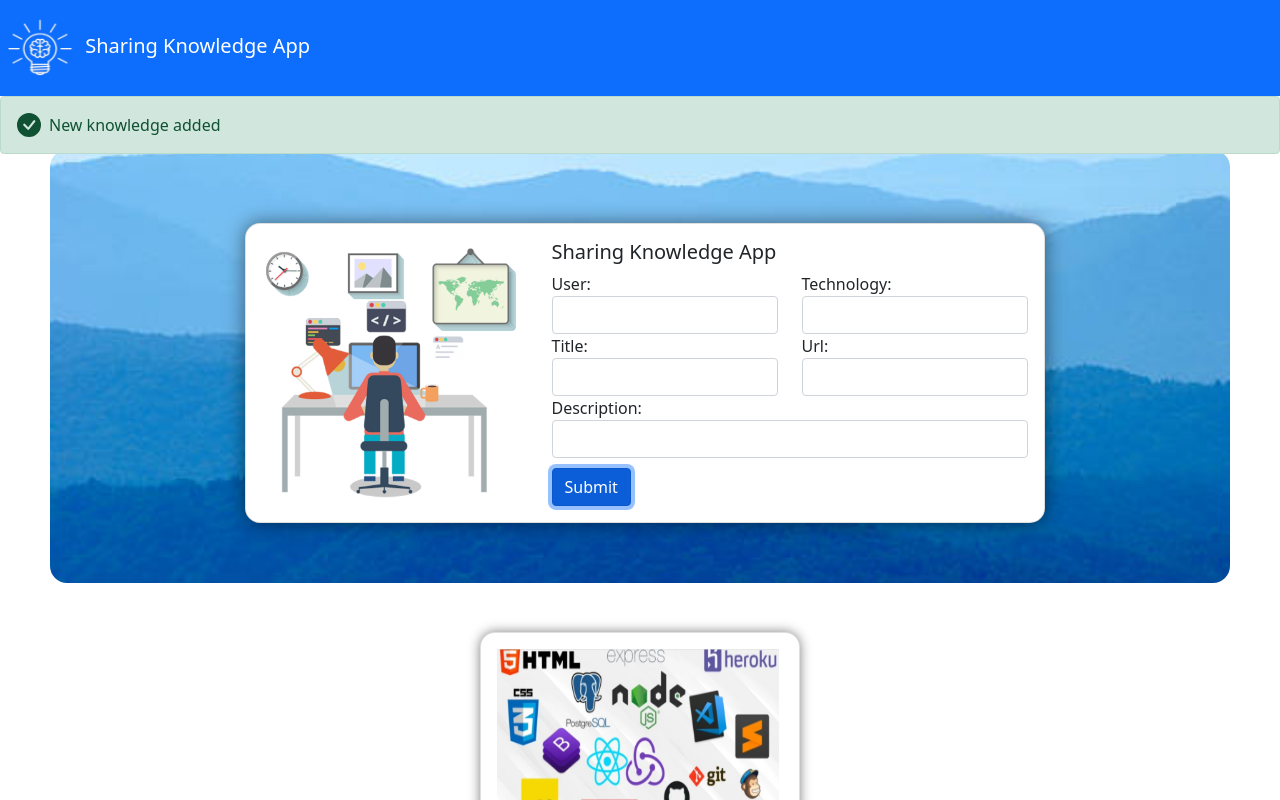
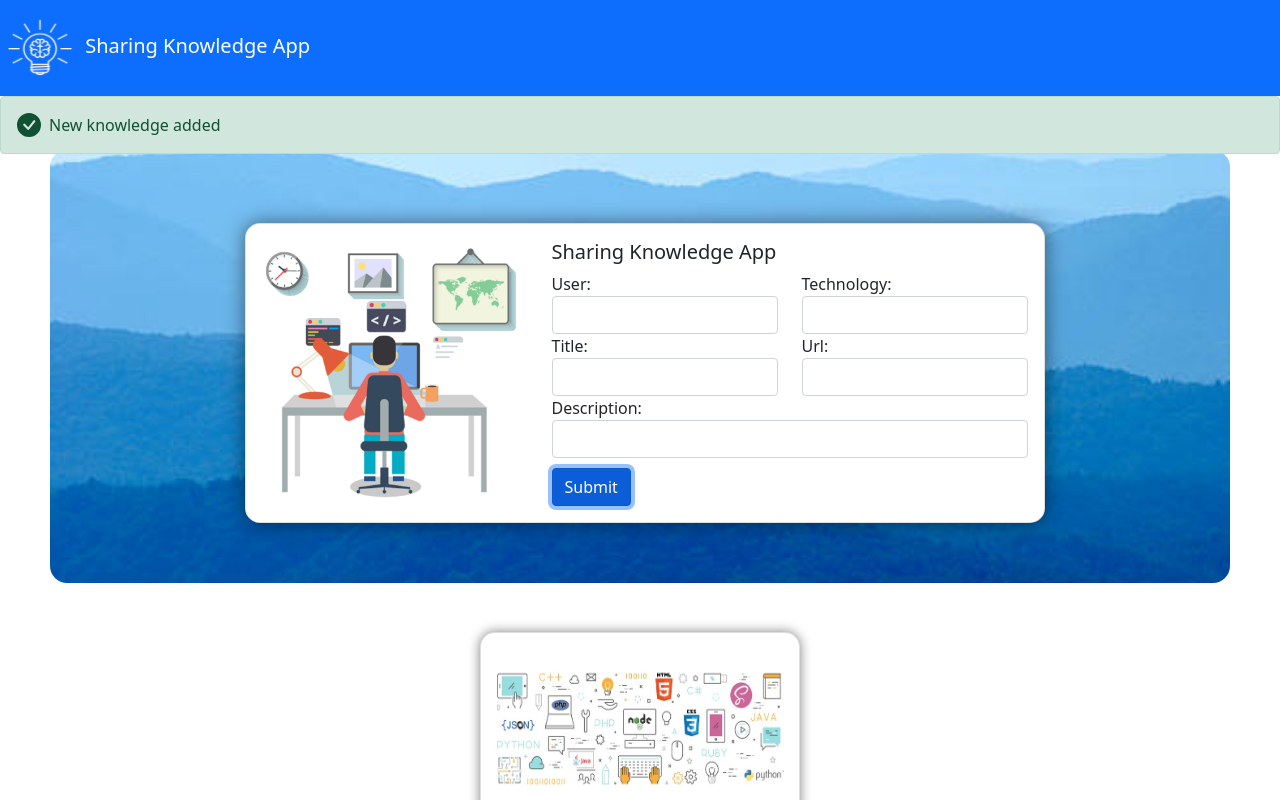
Before and after one commit to AngieBinnsM/SharingKnowledgeApp, a React (Create React App) app in the folder frontend/: page / in a window 1280 px wide. Both pictures are taken after typing "Sample", "Sample", "Sample", "Sample", "Sample" into the empty fields and a click on the button "Submit". Shown: the top 800 px of the page. Built offline with nearby package versions, Linux system fonts and the light colour scheme.

Commit message:
add image

```diff
--- a/frontend/src/Components/Card/Card.jsx
+++ b/frontend/src/Components/Card/Card.jsx
@@ -5,7 +5,7 @@ import { Button } from 'react-bootstrap'
 import { Card } from 'react-bootstrap'
 import { body } from './style'
 import ReactPlayer from 'react-player'
-import CardImg from './CardImg.jpg'
+import CardImg from './CardImg3.jpg'
 
 function SmallCard() {
   const know = useSelector((state) => state.knowledge.idea)
@@ -33,8 +33,8 @@ function SmallCard() {
           height='159px'
           muted='false'
           playing= 'true'
-        ></ReactPlayer>) : (<img src={CardImg} style={{width:'282px',
-        height:'159px'}}alt="..."></img>)}
+        ></ReactPlayer>) : (<img src={CardImg} style={{width:'318px',
+          height:'159px', marginLeft: '-16px'}} alt="..."></img>)}
 
           <Card.Header>
             <Card.Title>{point.technology}</Card.Title>
```
Also changed, not shown: frontend/src/Components/Card/CardImg.jpg (deleted), frontend/src/Components/Card/CardImg3.jpg (added).
